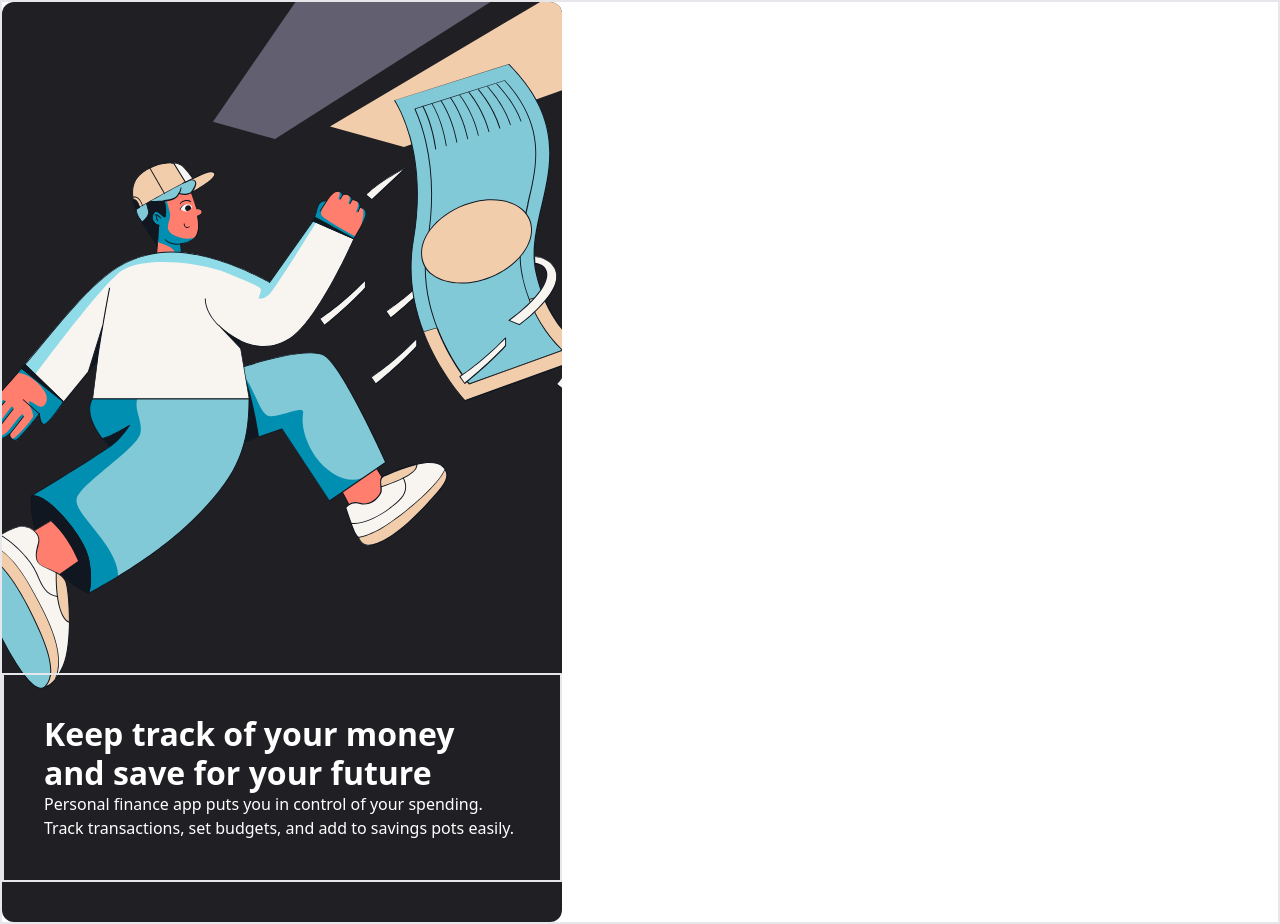
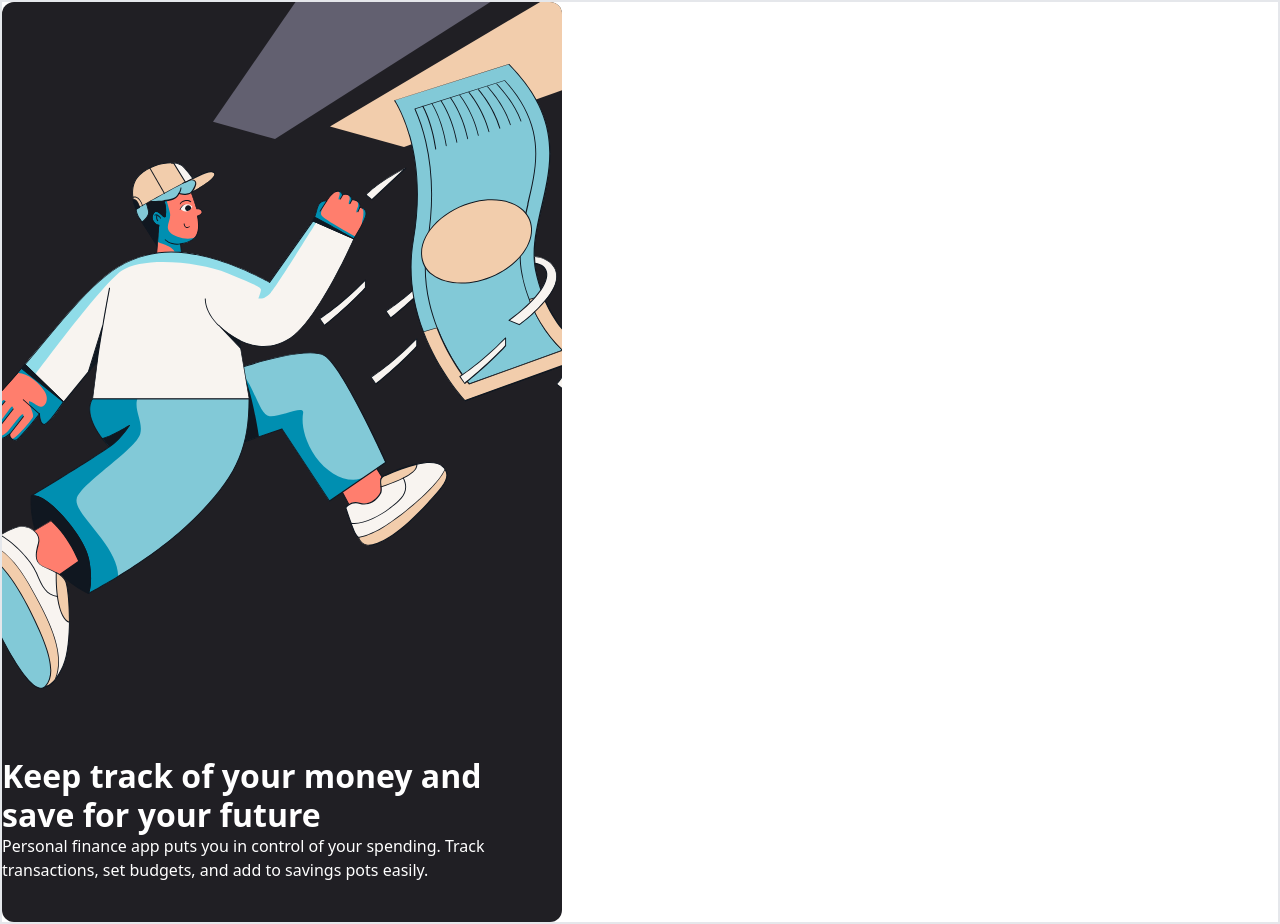
Before and after one commit to RicardoAymay/personal-finance, a Next.js app: page / in a window 1280 px wide. Built offline with nearby package versions, Linux system fonts and the light colour scheme.

Commit message:
sento to remote repository

```diff
--- a/src/app/page.tsx
+++ b/src/app/page.tsx
@@ -6,7 +6,7 @@ export default function Login() {
       <div className="flex w-full h-full border-2">
         <figure className="relative rounded-xl overflow-hidden">
           <Image src={logo} alt=""/>
-          <div className="absolute bottom-10 p-10 text-white border-spacing-500 border-2">
+          <div className="absolute bottom-10 text-white">
             <p className="text-preset-1">
               Keep track of your money and save for your future
             </p>
```
